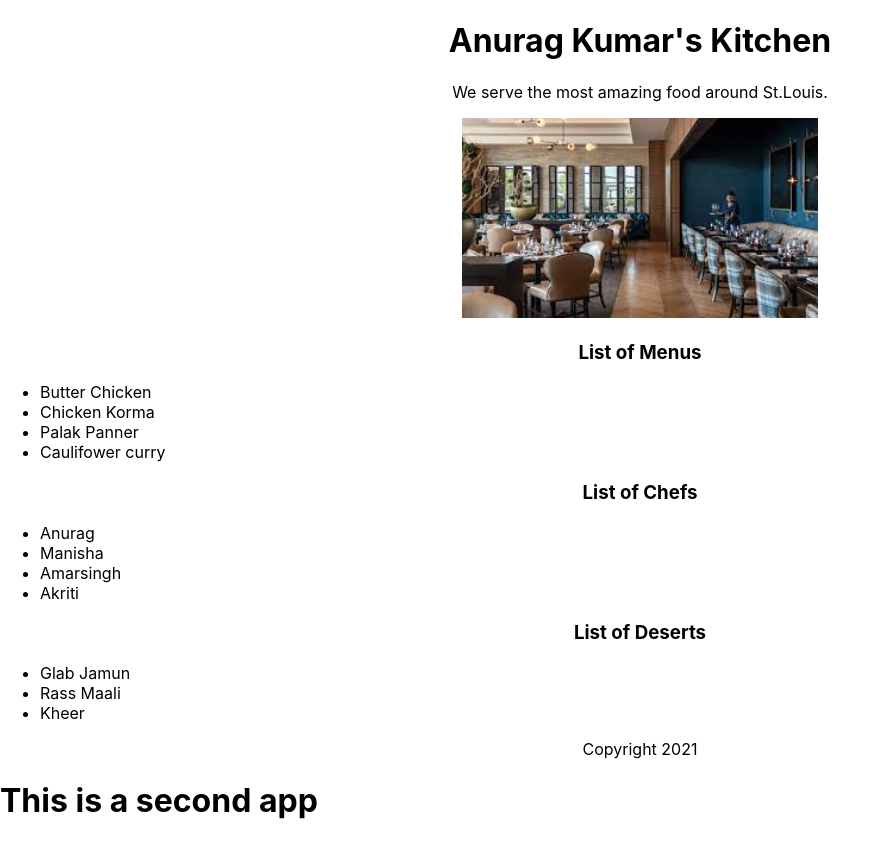
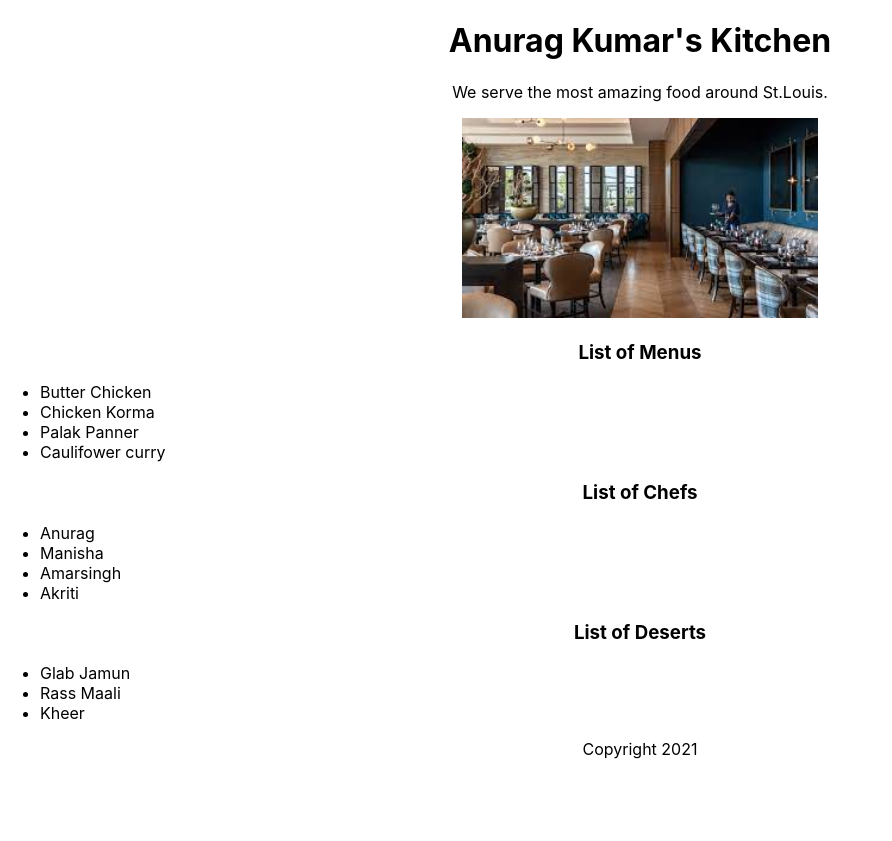
Before and after one commit to Anurag96/React-Essentials, a React (Create React App) app: page / in a window 1280 px wide. Shown: the whole page, without its empty margins (0-892 px from the left). After the commit the page ends 800 px from the top, so only its background shows below. Built offline with nearby package versions, Linux system fonts and the light colour scheme.

Commit message:
Code cleanup

```diff
--- a/src/App.js
+++ b/src/App.js
@@ -38,7 +38,7 @@ function Main(props){
         {
 
           props.desert.map((des)=>(
-            <li id={des.ide}>{des.itemList}</li>
+            <li key={des.ide}>{des.itemList}</li>
           ))
         }
       </ul>
--- a/src/index.js
+++ b/src/index.js
@@ -3,13 +3,6 @@ import ReactDOM from 'react-dom';
 import './index.css';
 import App from "./App"
 
-function AppTwo(){
-return (
-  <h1>This is a second app</h1>
-)
-}
 
-ReactDOM.render(
-  <>
-  <App/><AppTwo/>
-  </>,document.getElementById('root'));
+
+ReactDOM.render(<App/>,document.getElementById('root'));
```
